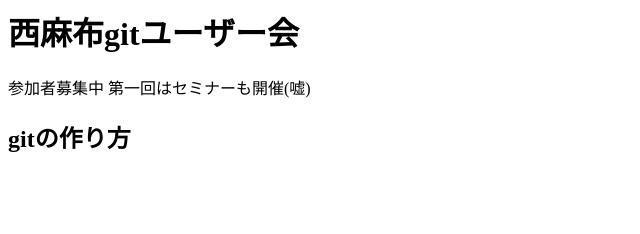
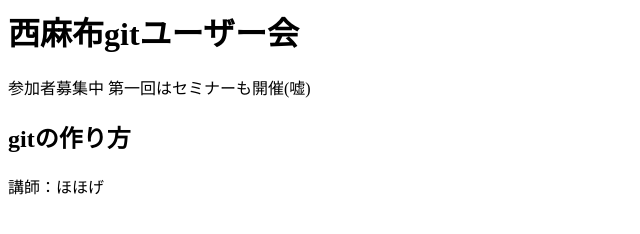
Before and after one commit to yas65/practice, a plain HTML site: page index.html in a window 1280 px wide. Shown: the whole page, without its empty margins (0-640 px from the left). Drawn offline with Linux system fonts and the light colour scheme.

Commit message:
インストラクターを追加

```diff
--- a/index.html
+++ b/index.html
@@ -3,4 +3,5 @@
 参加者募集中
 第一回はセミナーも開催(嘘)
 <h2>gitの作り方</h2>
+<p>講師：ほほげ</p>
 </body>
```
